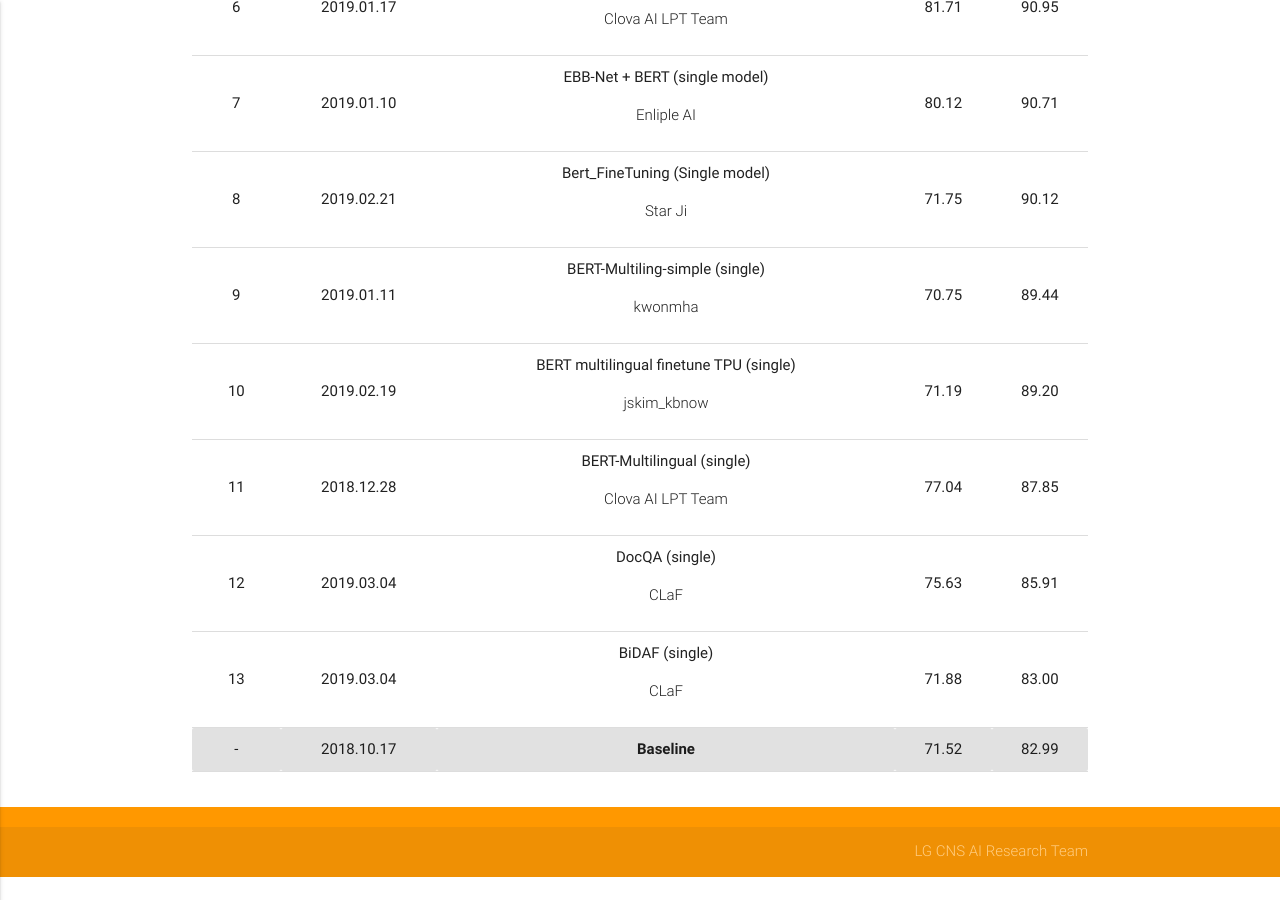
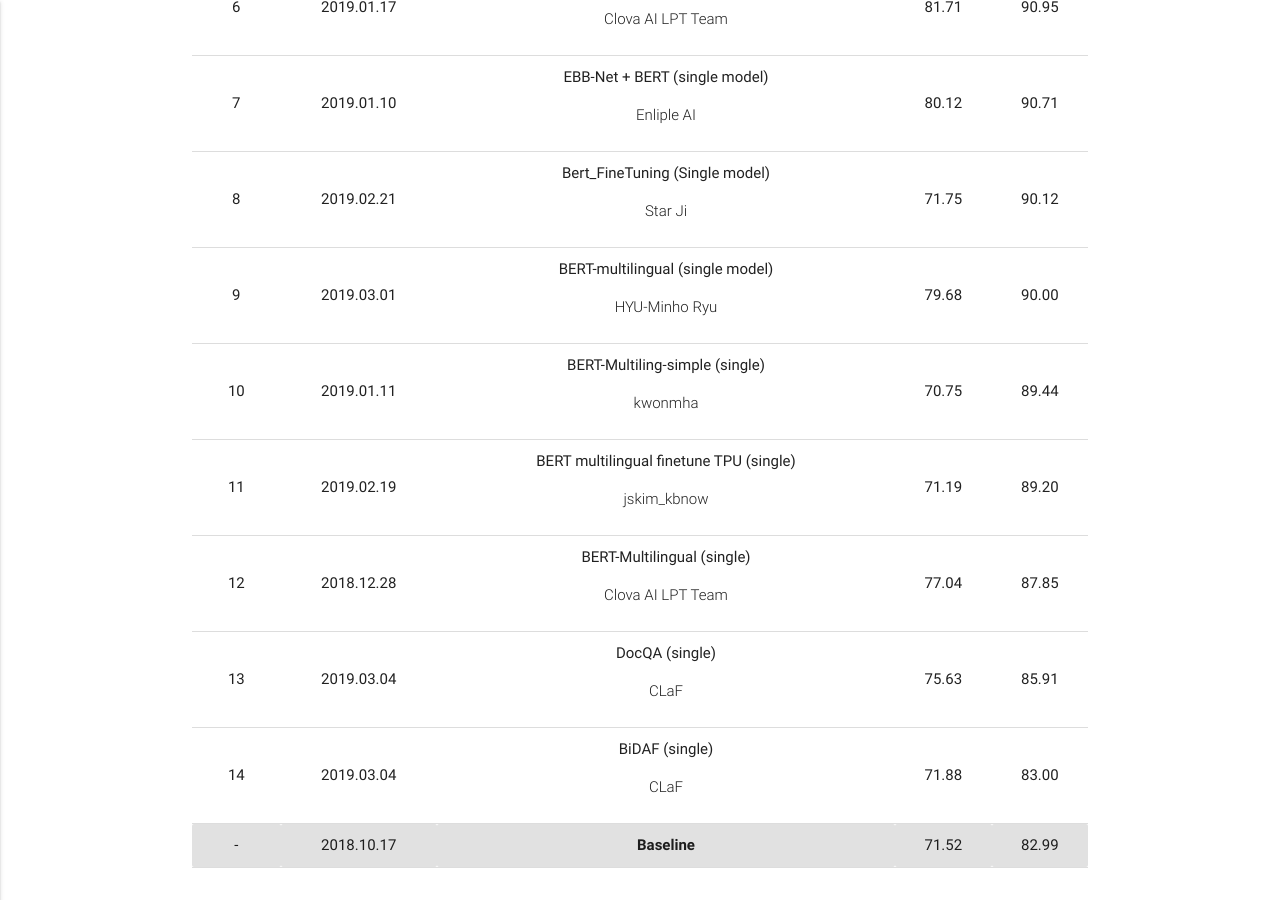
Before and after one commit to korquad/korquad.github.io, a Jekyll site: the page built from category/index_english.html, in a window 1280 px wide and 900 px high, scrolled down 2488 px. Built offline with Jekyll 4.4.1, drawn with Linux system fonts in a browser that asks for light colours; before the commit the page ends 3365 px from its top, so only the background shows below that.

Commit message:
19/03/04 leaderboard updated (LHJ)

```diff
--- a/category/index_english.html
+++ b/category/index_english.html
@@ -286,6 +286,15 @@ style="width:300px">Submission Tutorial</a>
                     </tr>
                     <tr>
                       <td>9</td>
+                      <td>2019.03.01</td>
+                      <td>BERT-multilingual (single model)
+                        <p class="light">HYU-Minho Ryu</p>
+                      </td>
+                      <td>79.68</td>
+                      <td>90.00</td>
+                    </tr>
+                    <tr>
+                      <td>10</td>
                       <td>2019.01.11</td>
                       <td>BERT-Multiling-simple (single)
                         <p class="light">kwonmha</p>
@@ -321,7 +330,7 @@ style="width:300px">Submission Tutorial</a>
                       <td>85.91</td>
                     </tr>
                     <tr>
-                      <td>13</td>
+                      <td>14</td>
                       <td>2019.03.04</td>
                       <td>BiDAF (single)
                         <p class="light">CLaF</p>
```
Also changed, not shown: other parts of category/index_english.html (+3 -3 lines), _layouts/home.html (+13 -4 lines).
